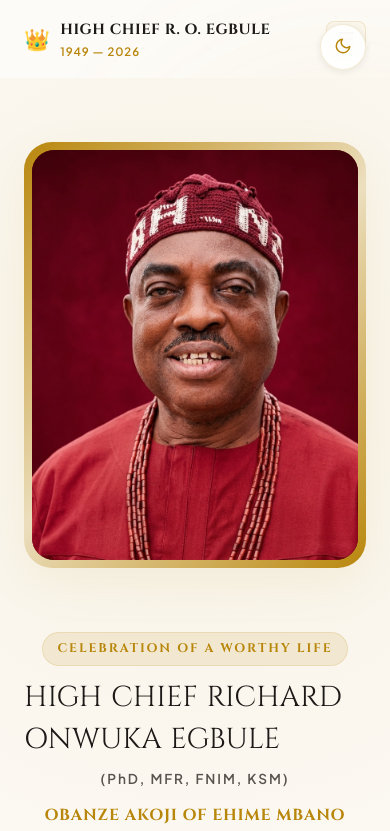
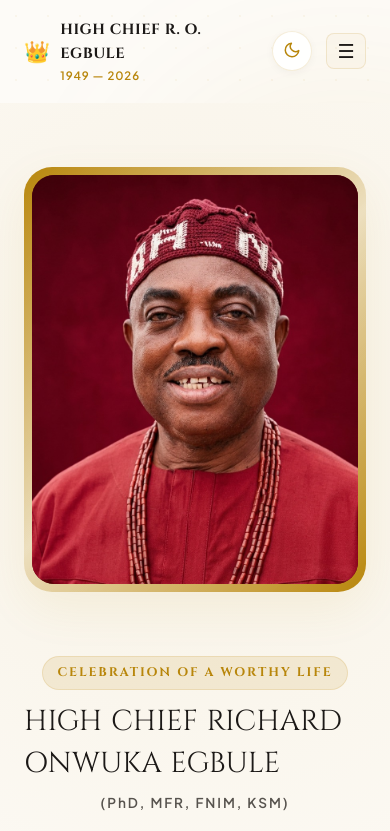
Before and after one commit to StaticMinus/b.ceremony, a Next.js app: page / in a window 390 px wide. Shown: the top 831 px of the page. Built offline with nearby package versions, Linux system fonts and the light colour scheme.

Commit message:
Fix mobile theme toggle positioning to prevent overlap with hamburger menu toggle

```diff
--- a/src/app/globals.css
+++ b/src/app/globals.css
@@ -298,12 +298,12 @@ section {
 
 /* --- Theme Toggle Button ----------------------------------------- */
 .theme-toggle {
-  position: fixed;
-  top: 1.5rem;
-  right: 1.5rem;
-  z-index: 1000;
-  width: 46px;
-  height: 46px;
+  position: relative;
+  top: auto;
+  right: auto;
+  z-index: 100;
+  width: 40px;
+  height: 40px;
   border-radius: 50%;
   border: 1px solid var(--color-border);
   background: var(--material-thick);
@@ -315,6 +315,7 @@ section {
   cursor: pointer;
   box-shadow: var(--shadow-sm);
   transition: transform 160ms var(--ease-out), border-color 200ms ease;
+  flex-shrink: 0;
 }
 
 .theme-toggle:hover {
--- a/src/app/layout.js
+++ b/src/app/layout.js
@@ -15,7 +15,6 @@ export default function RootLayout({ children }) {
       <body>
         <ScrollProgress />
         <CustomCursor />
-        <ThemeToggle />
         {children}
       </body>
     </html>
```
